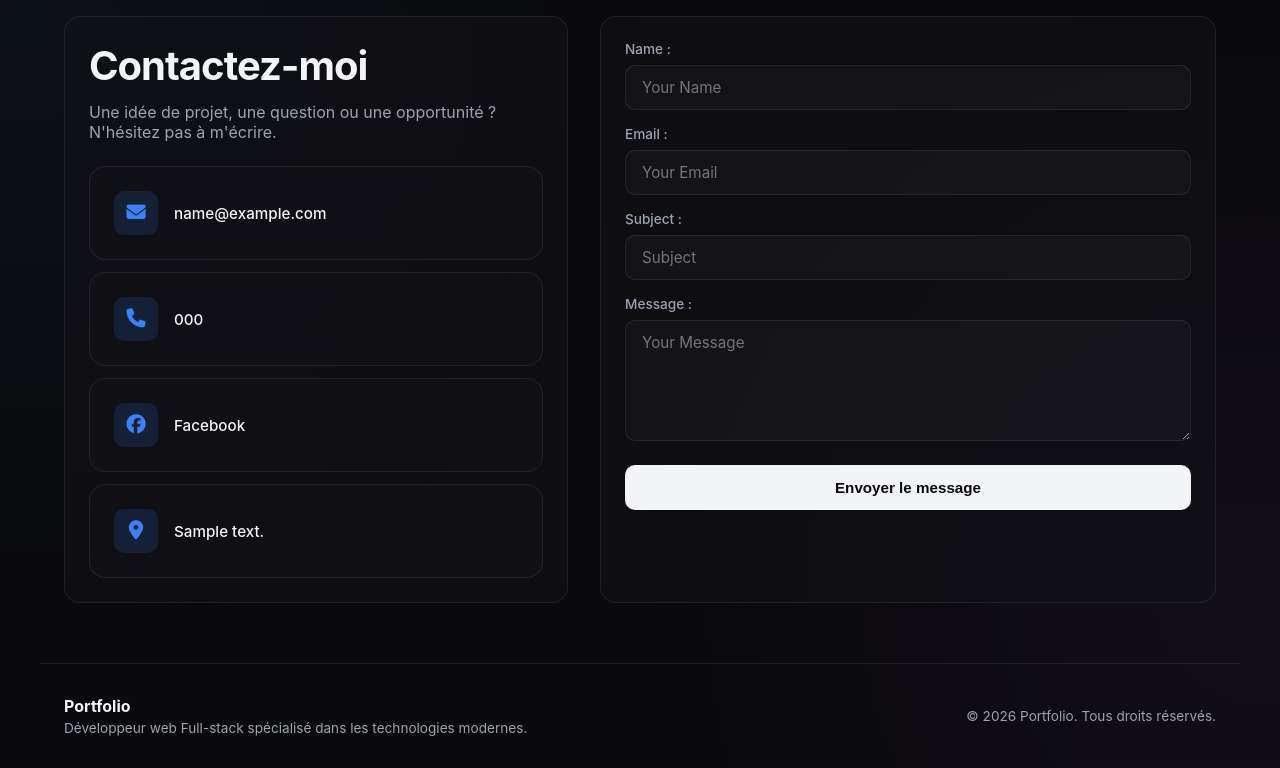
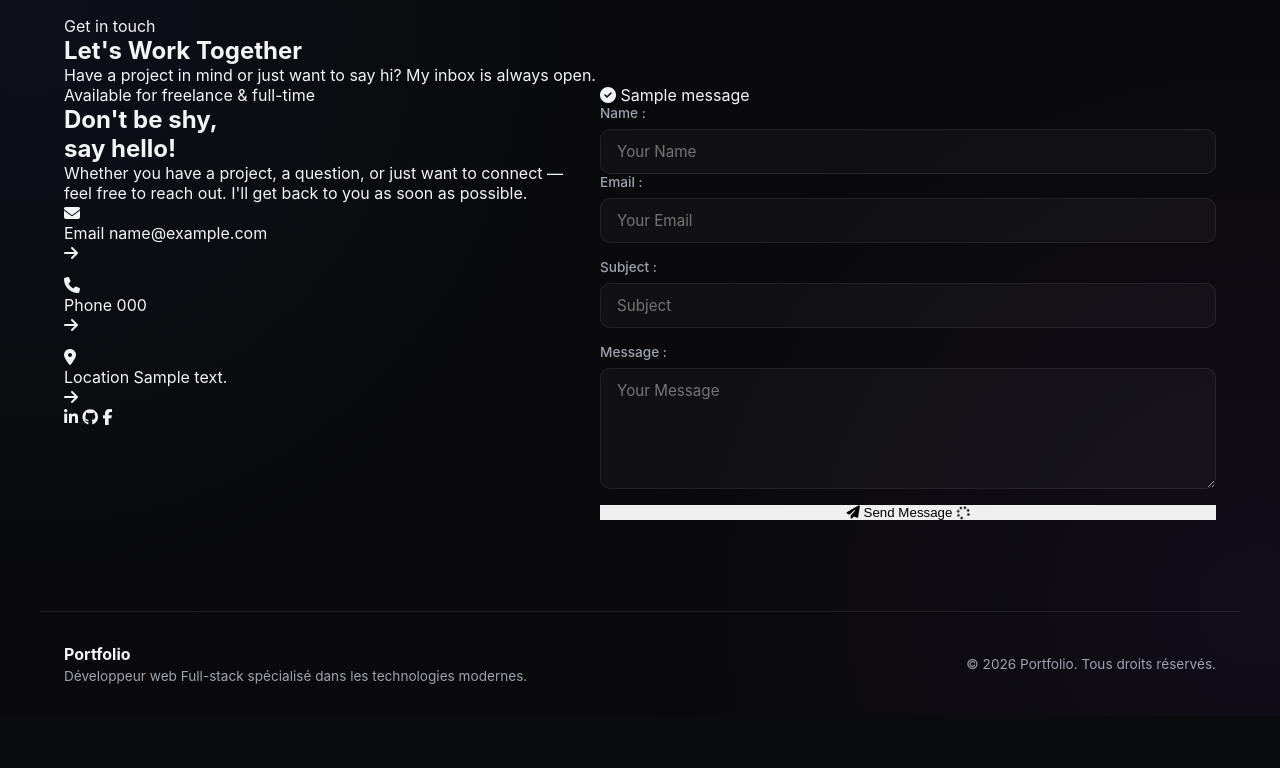
Before and after one commit to Nandrianina-Building/Portfolio_Dynamique, a Django app: page /contact/ in a window 1280 px wide. Shown: the part 84-852 px from the top of the page. After the commit the page ends 768 px from the top, so only its background shows below. Run offline with Django 5.2, Linux system fonts and the light colour scheme; tables that the repository leaves empty hold one stand-in row (values such as "Sample post"); one stand-in notice (Sample message) is shown.

Commit message:
Update contact.html

```diff
--- a/portfolio/templates/portfolio/contact.html
+++ b/portfolio/templates/portfolio/contact.html
@@ -1,76 +1,176 @@
 {% extends 'portfolio/base.html' %}
 {% load static %}
 
-{% block title %} Contact {% endblock %}
+{% block title %}Contact — Portfolio{% endblock %}
 
 {% block extra_css %}
 <link rel="stylesheet" href="{% static 'css/contact.css' %}">
 {% endblock %}
 
 {% block content %}
-<div class="contact-grid animate-fade">
-    <section class="glass-card contact-info-section">
-        <h1>Contactez-moi</h1>
-        <p>Une idée de projet, une question ou une opportunité ? N'hésitez pas à m'écrire.</p>
 
-        <div class="contact-cards">
-            {% if contact.email %}
-            <a class="contact-item-card glass-card" href="mailto:{{ contact.email }}">
-                <i class="fa-solid fa-envelope"></i>
-                <span>{{ contact.email }}</span>
-            </a>
-            {% endif %}
-
-            {% if contact.phone %}
-            <a class="contact-item-card glass-card" href="tel:{{ contact.phone }}">
-                <i class="fa-solid fa-phone"></i>
-                <span>{{ contact.phone }}</span>
-            </a>
-            {% endif %}
-
-            {% if contact.facebook_url %}
-            <a class="contact-item-card glass-card" href="{{ contact.facebook_url }}" target="_blank" rel="noopener noreferrer">
-                <i class="fa-brands fa-facebook"></i>
-                <span>Facebook</span>
-            </a>
-            {% endif %}
-
-            {% if contact.address %}
-            <div class="contact-item-card glass-card">
-                <i class="fa-solid fa-map-marker-alt"></i>
-                <span>{{ contact.address }}</span>
-            </div>
-            {% endif %}
+<!-- ══ PAGE HERO ════════════════════════════════════════════ -->
+<section class="page-hero section">
+  <div class="container page-hero-inner">
+    <span class="section-label reveal">Get in touch</span>
+    <h1 class="page-hero-title reveal">
+      Let's <span class="gradient-text">Work Together</span>
+    </h1>
+    <p class="page-hero-desc reveal">
+      Have a project in mind or just want to say hi? My inbox is always open.
+    </p>
   </div>
 </section>
 
-    <section class="glass-card">
-        <form action="" method="POST" class="contact-form">
-            {% csrf_token %}
+<!-- ══ CONTACT LAYOUT ════════════════════════════════════════ -->
+<section class="contact-section section">
+  <div class="container contact-grid">
+
+    <!-- ── Left: Info ──────────────────────────────────────── -->
+    <aside class="contact-info">
+
+      <!-- Availability -->
+      <div class="contact-availability reveal">
+        <span class="status-dot"></span>
+        <span>Available for freelance &amp; full-time</span>
+      </div>
+
+      <h2 class="contact-info-title reveal">
+        Don't be shy, <br><span class="gradient-text">say hello!</span>
+      </h2>
+
+      <p class="contact-info-desc reveal">
+        Whether you have a project, a question, or just want to connect — feel free to reach out. I'll get back to you as soon as possible.
+      </p>
+
+      <!-- Contact cards -->
+      <div class="contact-cards stagger">
+
+        <a class="contact-card reveal" href="mailto:{{ contact.email }}">
+          <div class="contact-card-icon">
+            <i class="fa-solid fa-envelope"></i>
+          </div>
+          <div class="contact-card-body">
+            <span class="contact-card-label">Email</span>
+            <span class="contact-card-value">{{ contact.email }}</span>
+          </div>
+          <i class="fa-solid fa-arrow-right contact-card-arrow"></i>
+        </a>
+
+        <a class="contact-card reveal" href="tel:{{ contact.phone }}">
+          <div class="contact-card-icon contact-card-icon--phone">
+            <i class="fa-solid fa-phone"></i>
+          </div>
+          <div class="contact-card-body">
+            <span class="contact-card-label">Phone</span>
+            <span class="contact-card-value">{{ contact.phone }}</span>
+          </div>
+          <i class="fa-solid fa-arrow-right contact-card-arrow"></i>
+        </a>
+
+        <a class="contact-card reveal" href="#" target="_blank">
+          <div class="contact-card-icon contact-card-icon--location">
+            <i class="fa-solid fa-map-marker-alt"></i>
+          </div>
+          <div class="contact-card-body">
+            <span class="contact-card-label">Location</span>
+            <span class="contact-card-value">{{ contact.address }}</span>
+          </div>
+          <i class="fa-solid fa-arrow-right contact-card-arrow"></i>
+        </a>
+
+      </div>
+
+      <!-- Socials -->
+      <div class="contact-socials reveal">
+        <a href="{{ contact.linkedin_url }}" target="_blank" rel="noopener noreferrer" class="social-btn" aria-label="LinkedIn">
+          <i class="fa-brands fa-linkedin-in"></i>
+        </a>
+        <a href="{{ contact.github_url }}" target="_blank" rel="noopener noreferrer" class="social-btn" aria-label="GitHub">
+          <i class="fa-brands fa-github"></i>
+        </a>
+        <a href="{{ contact.facebook_url }}" target="_blank" rel="noopener noreferrer" class="social-btn" aria-label="Facebook">
+          <i class="fa-brands fa-facebook-f"></i>
+        </a>
+      </div>
+
+    </aside>
+
+    <!-- ── Right: Form ─────────────────────────────────────── -->
+    <div class="contact-form-wrap reveal">
+      <div class="contact-form-card">
+
+        {% if messages %}
+        <div class="form-messages">
+          {% for message in messages %}
+          <div class="form-alert form-alert--{{ message.tags }}">
+            <i class="fa-solid {% if message.tags == 'success' %}fa-circle-check{% else %}fa-circle-exclamation{% endif %}"></i>
+            {{ message }}
+          </div>
+          {% endfor %}
+        </div>
+        {% endif %}
+
         {% if form.non_field_errors %}
-                <div style="background: rgba(ef, 44, 44, 0.1); border: 1px solid #ef4444; color: #ef4444; padding: 12px; border-radius: 8px;">
+        <div class="form-alert form-alert--error">
+          <i class="fa-solid fa-circle-exclamation"></i>
           {{ form.non_field_errors }}
         </div>
         {% endif %}
 
+        <form action="" method="POST" class="contact-form" id="contact-form" novalidate>
+          {% csrf_token %}
+
+          <div class="form-row">
             <div class="form-group">
               {{ form.name.label_tag }}
               {{ form.name }}
+              {% if form.name.errors %}
+              <span class="field-error">{{ form.name.errors|join:", " }}</span>
+              {% endif %}
             </div>
             <div class="form-group">
               {{ form.email.label_tag }}
               {{ form.email }}
+              {% if form.email.errors %}
+              <span class="field-error">{{ form.email.errors|join:", " }}</span>
+              {% endif %}
             </div>
+          </div>
+
           <div class="form-group">
             {{ form.subject.label_tag }}
             {{ form.subject }}
+            {% if form.subject.errors %}
+            <span class="field-error">{{ form.subject.errors|join:", " }}</span>
+            {% endif %}
           </div>
+
           <div class="form-group">
             {{ form.message.label_tag }}
             {{ form.message }}
+            {% if form.message.errors %}
+            <span class="field-error">{{ form.message.errors|join:", " }}</span>
+            {% endif %}
           </div>
-            <button type="submit" class="btn-submit">Envoyer le message</button>
+
+          <button type="submit" class="btn btn-primary contact-submit" id="submit-btn">
+            <i class="fa-solid fa-paper-plane"></i>
+            <span>Send Message</span>
+            <span class="btn-loading" aria-hidden="true">
+              <i class="fa-solid fa-spinner fa-spin"></i>
+            </span>
+          </button>
+
         </form>
+      </div>
+    </div>
+
+  </div>
 </section>
-</div>
+
 {% endblock %}
+
+{% block extra_js %}
+<script src="{% static 'js/contact.js' %}"></script>
+{% endblock %}
```
Lines whose indentation alone changed are shown as unchanged.
